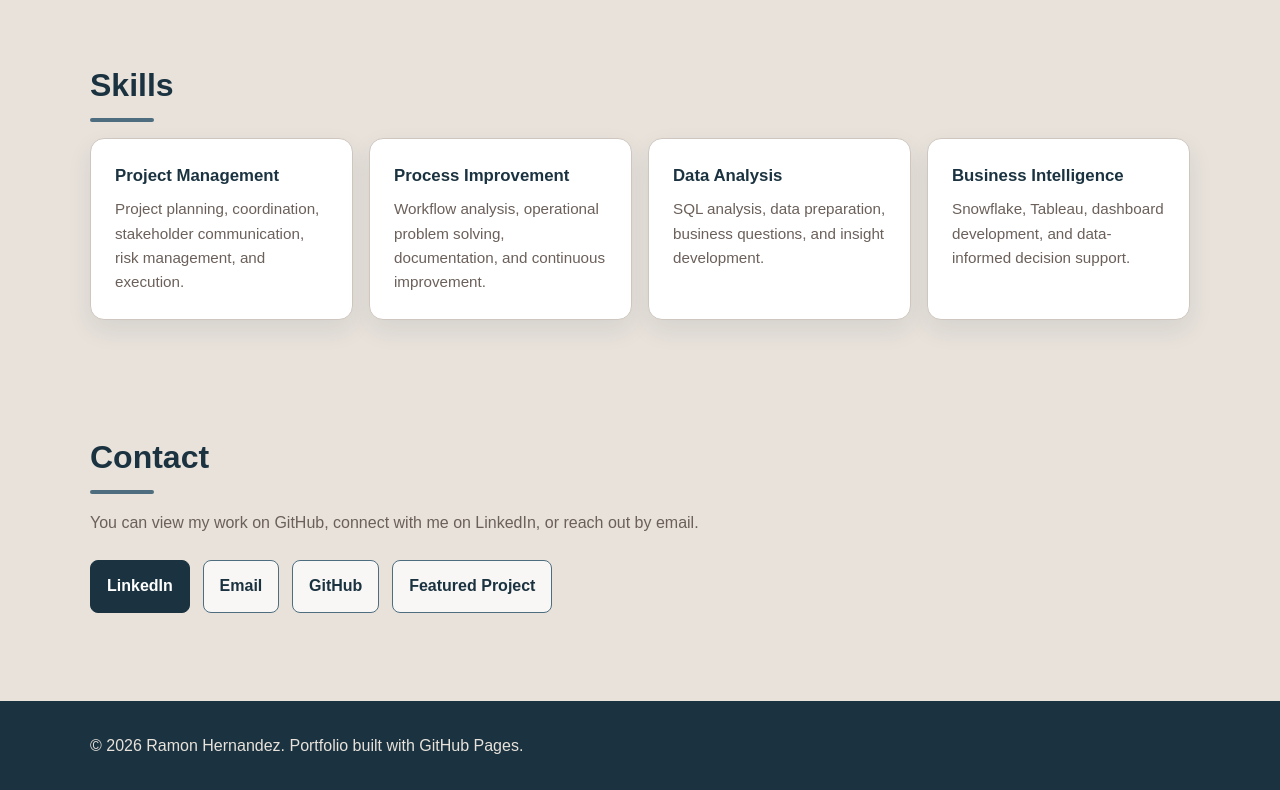
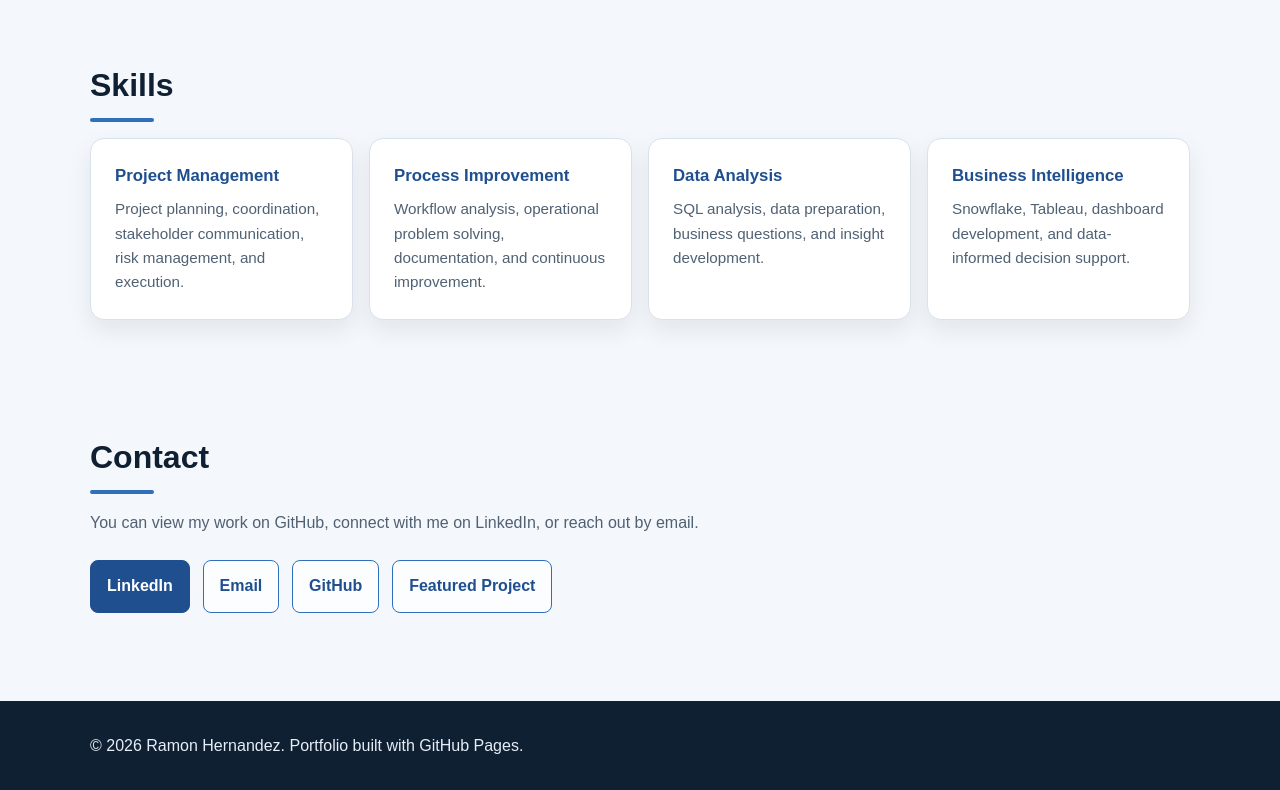
Before and after one commit to ramonhernandesea/ramonhernandesea.github.io, a plain HTML site: page index.html in a window 1280 px wide. Shown: the part 1452-2242 px from the top of the page. Drawn offline with Linux system fonts and the light colour scheme.

Commit message:
Switch portfolio accent color to modern blue

```diff
--- a/index.html
+++ b/index.html
@@ -6,15 +6,16 @@
   <title>Ramon Hernandez | Portfolio</title>
   <style>
     :root {
-      --bg: #E8E2DB;
+      --bg: #f4f7fb;
       --card: #ffffff;
-      --text: #1B3340;
-      --muted: #6B605A;
-      --accent: #4E6E80;
-      --accent-dark: #1B3340;
-      --highlight: #98A7AE;
-      --highlight-soft: #E8E2DB;
-      --border: #cfc7bf;
+      --text: #102033;
+      --muted: #506174;
+      --accent: #2f6fbb;
+      --accent-dark: #1f4f8f;
+      --accent-soft: #dbeafe;
+      --highlight: #8fb8de;
+      --highlight-soft: #eef5fc;
+      --border: #d9e2ec;
     }
 
     * {
@@ -31,7 +32,7 @@
     }
 
     a {
-      color: var(--accent);
+      color: var(--accent-dark);
       text-decoration: none;
     }
 
@@ -45,7 +46,7 @@
     }
 
     header {
-      background: rgba(232, 226, 219, 0.94);
+      background: rgba(255, 255, 255, 0.94);
       border-bottom: 1px solid var(--border);
       position: sticky;
       top: 0;
@@ -74,9 +75,9 @@
     .hero {
       padding: 5rem 0 4rem;
       background:
-        radial-gradient(circle at 10% 20%, rgba(78, 110, 128, 0.22) 0%, rgba(78, 110, 128, 0) 28%),
-        radial-gradient(circle at 85% 15%, rgba(27, 51, 64, 0.18) 0%, rgba(27, 51, 64, 0) 30%),
-        linear-gradient(135deg, #E8E2DB 0%, #98A7AE 100%);
+        radial-gradient(circle at 10% 20%, rgba(143, 184, 222, 0.22) 0%, rgba(143, 184, 222, 0) 28%),
+        radial-gradient(circle at 85% 15%, rgba(47, 111, 187, 0.18) 0%, rgba(47, 111, 187, 0) 30%),
+        linear-gradient(135deg, #f8fafc 0%, #eaf4ff 100%);
     }
 
     .hero h1 {
@@ -118,7 +119,7 @@
     .button:hover {
       transform: translateY(-1px);
       text-decoration: none;
-      box-shadow: 0 8px 18px rgba(27, 51, 64, 0.16);
+      box-shadow: 0 8px 18px rgba(16, 32, 51, 0.14);
     }
 
     .button.primary {
@@ -134,7 +135,7 @@
 
     .button.secondary {
       color: var(--accent-dark);
-      background: rgba(255, 255, 255, 0.72);
+      background: rgba(255, 255, 255, 0.78);
     }
 
     section {
@@ -168,7 +169,7 @@
       border: 1px solid var(--border);
       border-radius: 14px;
       padding: 1.5rem;
-      box-shadow: 0 10px 24px rgba(27, 51, 64, 0.09);
+      box-shadow: 0 10px 24px rgba(16, 32, 51, 0.08);
     }
 
     .project-card {
@@ -221,8 +222,8 @@
     }
 
     footer {
-      background: var(--accent-dark);
-      color: #E8E2DB;
+      background: var(--text);
+      color: #e5edf6;
       padding: 2rem 0;
       margin-top: 2rem;
     }
```
